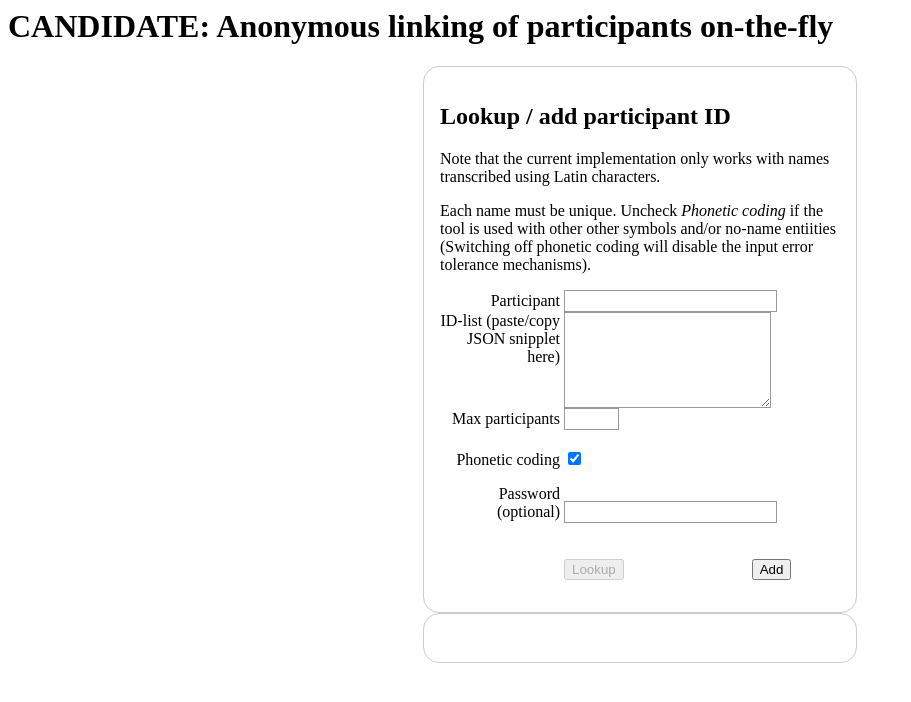
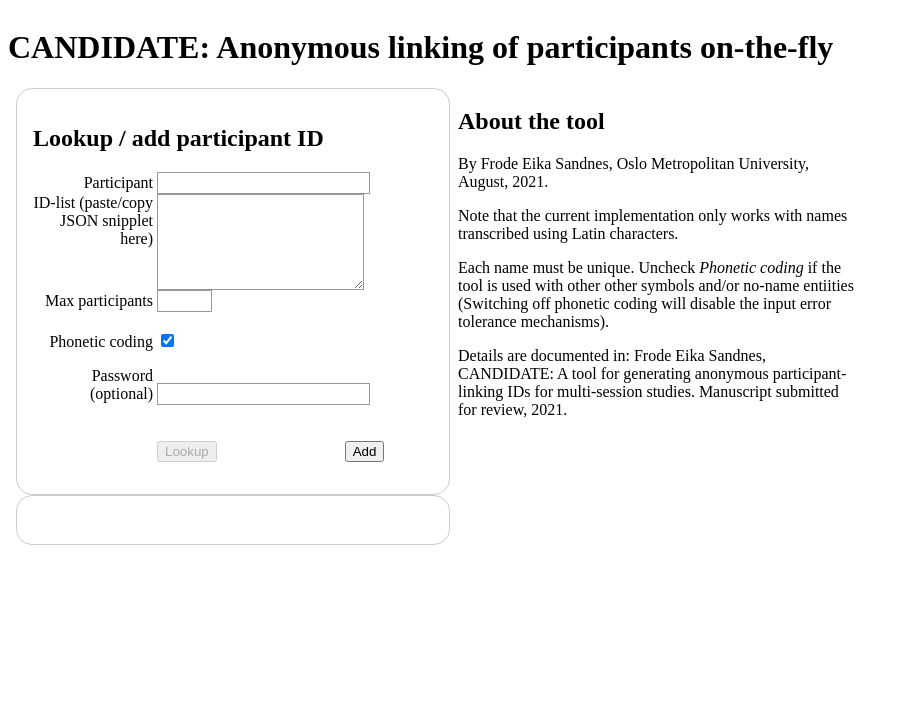
Before and after one commit to frode-sandnes/CANDIDATE, a plain HTML site: page index.html in a window 1280 px wide. Shown: the whole page, without its empty margins (0-911 px from the left). Drawn offline with Linux system fonts and the light colour scheme.

Commit message:
Add files via upload

```diff
--- a/CANDIDATE.css
+++ b/CANDIDATE.css
@@ -1,8 +1,5 @@
 /* // By Frode Eika Sandnes, Oslo Metropolitan University, Oslo, Norway, January 2021 */
 
-h1 {
-    margin-top: 0;
-}
 
 ul {
     margin: 0;
@@ -18,9 +15,6 @@ form {
     border-radius: 1em;
 }
 
-div+div {
-    margin-top: 1em;
-}
 
 label span {
     display: inline-block;
@@ -30,7 +24,6 @@ label span {
 
 input, textarea {
     font: 1em sans-serif;
- /*   width: 250px;*/
     box-sizing: border-box;
     border: 1px solid #999;
 }
@@ -46,7 +39,6 @@ input:focus, textarea:focus {
 
 textarea {
     vertical-align: top;
- /*   height: 5em;*/
     resize: vertical;
 }
 
@@ -71,19 +63,22 @@ label em {
   top: 20px;
 }
 
-.popup {
-  display: none;
-  position: fixed;
-  z-index: 1;
-  left: 0;
-  top: 0;
-  padding: 20px;
-  width: 100%;
-  height: 100%;
-  overflow: auto;
-  background-color: lightgray;
-  text-align: center;
-  font-size: 300%;
-   opacity: 0.7;
-   color: red;
-}
+
+.container
+    {
+    display: flex;
+    flex-wrap: wrap-reverse;
+    flex-basis: auto; /* default value */
+    }
+
+.form
+    {
+    width: 450px;
+    }
+.info
+    {
+    min-width: 150px;
+    max-width: 400px;
+    flex: 1;
+    flex-grow: 1;
+    }
--- a/CANDIDATE.js
+++ b/CANDIDATE.js
@@ -439,7 +439,7 @@ function add()
 	var id = findEncoding(IDs, name, L);
 
 	// provide feedback to user
-	var anonymityEstimate = "<p><b>WARNING</b>: The population these participants are recruited from should comprise more than <b>"+(5*L)+"</b> individuals to ensure a mimum level of anonymity (k-anonymity = 5). Population could here refer to a country, region, particular institution, or similar, where there are publicly available list of names such as phone directories. Note that this is a probabilistic estimate only.<p>";
+	var anonymityEstimate = "<p><b>WARNING</b>: The population these participants are recruited from should comprise more than <b>"+(5*L).toLocaleString()+"</b> individuals to ensure a mimum level of anonymity (k-anonymity = 5). Population could here refer to a country, region, particular institution, or similar, where there are publicly available list of names such as phone directories. Note that this is a probabilistic estimate only.<p>";
 	document.getElementById("participantid").innerHTML = "<p style=\"color:rgb(255,0,0);\">New particpant id: <b>"+id+"</b>. Remember to copy and store the updated list.</p>"+anonymityEstimate;
 	// set json background colour to indicate change
 	document.getElementById("listid").style.backgroundColor='lightpink';
@@ -528,7 +528,7 @@ function lookup()
 	var existingID = findEncoding(IDs, name, L)
 
 	// provide feedback to user
-	var anonymityEstimate = "<p><b>WARNING</b>: The population these participants are recruited from should comprise more than <b>"+(5*L)+"</b> individuals to ensure a mimum level of anonymity (k-anonymity = 5). Population could here refer to a country, region, particular institution, or similar, where there are publicly available list of names such as phone directories. Note that this is a probabilistic estimate only.<p>";
+	var anonymityEstimate = "<p><b>WARNING</b>: The population these participants are recruited from should comprise more than <b>"+(5*L).toLocaleString()+"</b> individuals to ensure a mimum level of anonymity (k-anonymity = 5). Population could here refer to a country, region, particular institution, or similar, where there are publicly available list of names such as phone directories. Note that this is a probabilistic estimate only.<p>";
 	if (IDs.has(existingID))
 		{
 		document.getElementById("participantid").innerHTML = "<p style=\"color:rgb(255,0,0);\">Particpant id: <b>"+existingID+"</b>.</p>"+ anonymityEstimate;
--- a/index.html
+++ b/index.html
@@ -13,15 +13,18 @@
 
 <html>
 	<body onload="loadSalts()">
+
+		<div class="container">
 				<h1>CANDIDATE: Anonymous linking of participants on-the-fly</h1>
+		</div>
 
-		<p></p>
-		<p></p>
+
+		<div class="container">
+
+			<div class="form">
 
 						<form name="encodeform">
 							<h2>Lookup / add participant ID</h2>
-			<p>Note that the current implementation only works with names transcribed using Latin characters.</p>
-			<p>Each name must be unique. Uncheck <em>Phonetic coding</em> if the tool is used with other other symbols and/or no-name entiities (Switching off phonetic coding will disable the input error tolerance mechanisms).</p>
 							<ul>
 								<li>
 									<label for="nameid"><span>Participant</span></label>
@@ -29,8 +32,7 @@
 								</li>
 								<li>
 								<label for="listid" id="L0"><span>ID-list (paste/copy JSON snipplet here)</span></label>
-				<textarea id="listid" name="namelist" rows="5" cols="20"  onfocusout="lockManualInput()">
-</textarea>
+								<textarea id="listid" name="namelist" rows="5" cols="20"  onfocusout="lockManualInput()"></textarea>
 								</li>
 								<li>
 									<label for="Nid" id="L1"><span>Max participants</span></label>
@@ -72,11 +74,6 @@
 						</form>
 
 						<form name="analyseform" onsubmit="return analyse()">
-
-		<div id="myPopup" class="popup">
-			<p>Some text in the Modal..</p>
-		</div>
-
 
 						<p id="resultid"></p>
 
@@ -3082,7 +3079,16 @@ yours
 yourself
 youth
 zone</textarea>
-			</p>
 				</form>
+			</div>
+
+			<div class="info">
+				<h2>About the tool</h2>
+				<p>By Frode Eika Sandnes, Oslo Metropolitan University, August, 2021.</p>
+				<p>Note that the current implementation only works with names transcribed using Latin characters.</p>
+				<p>Each name must be unique. Uncheck <em>Phonetic coding</em> if the tool is used with other other symbols and/or no-name entiities (Switching off phonetic coding will disable the input error tolerance mechanisms).</p>
+				<p>Details are documented in: Frode Eika Sandnes, CANDIDATE: A tool for generating anonymous participant-linking IDs for multi-session studies. Manuscript submitted for review, 2021.</p>
+			</div>
+		</div>
 	</body>
 </html>
```
Lines whose indentation alone changed are shown as unchanged.
